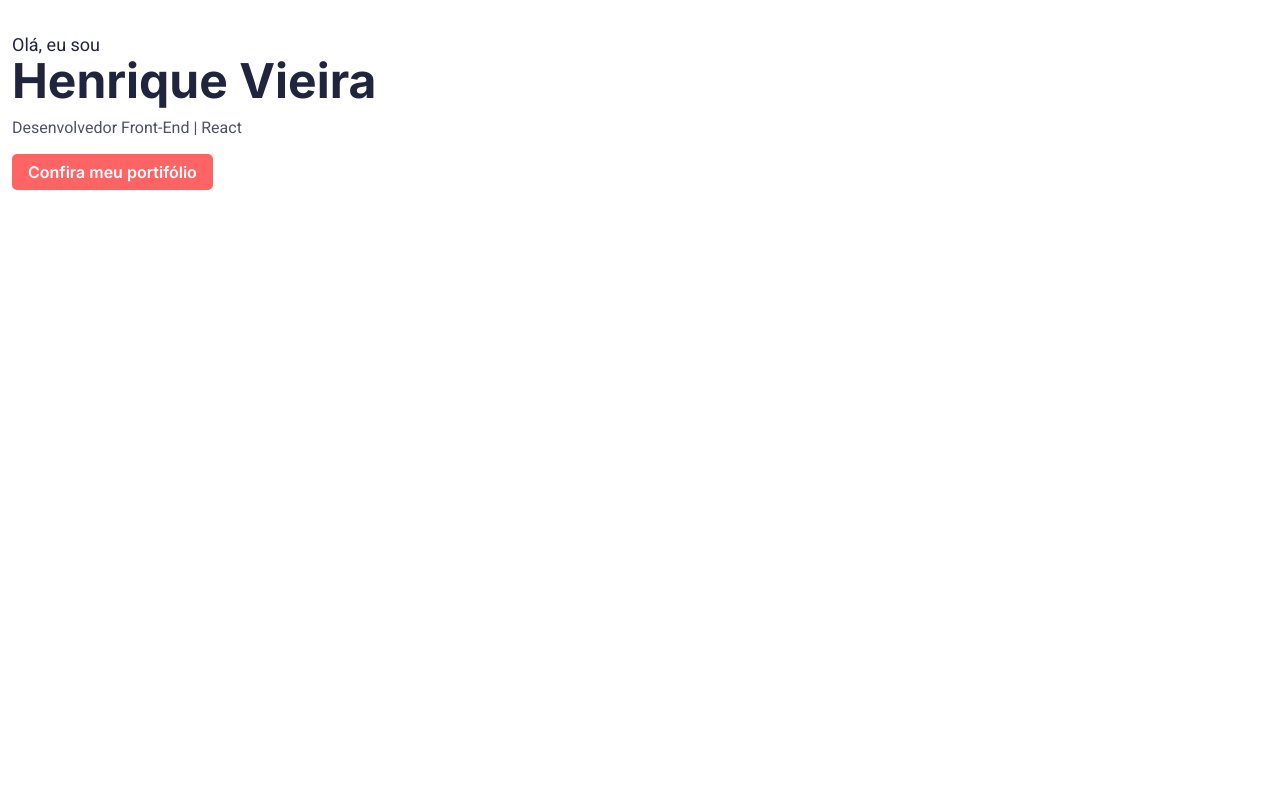
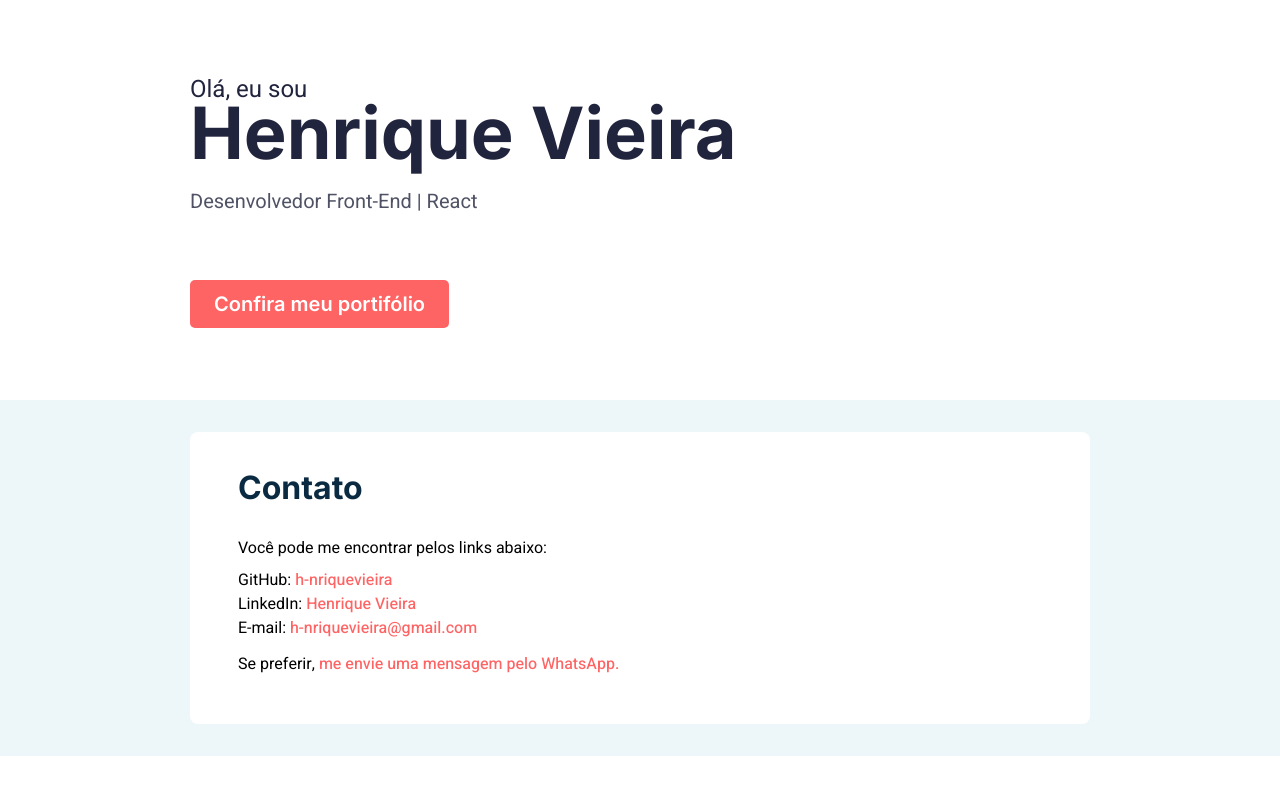
Before and after one commit to h-nriquevieira/portfolio, a React (Vite) app: page / in a window 1280 px wide. Shown: the top 794 px of the page. Built offline with nearby package versions, Linux system fonts and the light colour scheme.

Commit message:
Finish section Contato

```diff
--- a/index.html
+++ b/index.html
@@ -5,7 +5,7 @@
     <meta name="viewport" content="width=device-width, initial-scale=1.0" />
     <link rel="preconnect" href="https://fonts.googleapis.com">
     <link rel="preconnect" href="https://fonts.gstatic.com" crossorigin>
-    <link href="https://fonts.googleapis.com/css2?family=Heebo:wght@300;400&family=Inter:wght@500;600;700&display=swap" rel="stylesheet">
+    <link href="https://fonts.googleapis.com/css2?family=Heebo:wght@400;500&family=Inter:wght@500;600;700&display=swap" rel="stylesheet">
     <title>Henrique Vieira - Desenvolvedor Front-End | React</title>
   </head>
   <body>
--- a/package.json
+++ b/package.json
@@ -4,7 +4,7 @@
   "version": "0.0.0",
   "type": "module",
   "scripts": {
-    "dev": "vite",
+    "dev": "vite --host",
     "build": "vite build",
     "preview": "vite preview"
   },
--- a/src/App.jsx
+++ b/src/App.jsx
@@ -1,10 +1,12 @@
 import React from 'react';
+import Contato from './components/Contato/Contato';
 import Header from './components/Header/Header';
 
 function App() {
   return (
     <div className="app">
       <Header />
+      <Contato />
     </div>
   );
 }
--- /dev/null
+++ b/src/components/Contato/Contato.css
@@ -0,0 +1,50 @@
+.contato {
+    display: grid;
+    place-items: center;
+    background-color: #EDF7FA;
+    padding: 2rem .75rem;
+}
+
+.contato * {
+  margin: 0;
+}
+
+.contato--title {
+  font-size: 2rem;
+  color: #0A2A42;
+  line-height: 150%;
+  margin-bottom: 1.5rem;
+}
+
+.contato--text {
+  font-size: 1rem;
+}
+
+.contato--text:first-of-type {
+  margin-bottom: .5rem;
+}
+
+.contato--text:last-of-type {
+  margin-top: .75rem;
+}
+
+.contato--link {
+  color: #FF6464;
+  text-decoration: none;
+  font-weight: 500;
+}
+
+
+@media only screen and (min-width: 1024px) {
+  .contato .container {
+      background-color: #fff;
+      padding: 2rem 3rem 3rem;
+      border-radius: 8px;
+  }
+
+  .contato .container:hover {
+    border: 2px solid #00A8CC;
+    box-shadow: 6px 6px 0px #00A8CC;
+    border-radius: 8px;
+  }
+}
--- /dev/null
+++ b/src/components/Contato/Contato.jsx
@@ -0,0 +1,21 @@
+import React from 'react';
+import './Contato.css'
+
+function Contato() {
+  return (
+      <section className="contato">
+          <div className="container">
+            <h3 className='contato--title'>Contato</h3>
+            <p className="contato--text">
+                Você pode me encontrar pelos links abaixo:
+            </p>
+            <p className="contato--text">GitHub: <a href="" className="contato--link">h-nriquevieira</a></p>
+            <p className="contato--text">LinkedIn: <a href="" className="contato--link">Henrique Vieira</a></p>
+            <p className="contato--text">E-mail: <a href="" className="contato--link">h-nriquevieira@gmail.com</a></p>
+            <p className="contato--text contato--wpp">Se preferir, <a href="" className="contato--link">me envie uma mensagem pelo WhatsApp.</a></p>
+          </div>
+      </section>
+  );
+}
+
+export default Contato;
--- a/src/components/Header/Header.css
+++ b/src/components/Header/Header.css
@@ -1,5 +1,14 @@
 header {
     padding: 2rem .75rem;
+    min-height: 50vh;
+    display: grid;
+    place-items: center;
+}
+
+
+.container {
+  width: min(100%, 900px);
+
 }
 
 h1 {
@@ -33,3 +42,24 @@ h1 {
     padding: .5rem 1rem;
     cursor: pointer;
 }
+
+@media only screen and (min-width: 600px) {
+    .header--pre-title {
+      font-size: 1.5rem;
+    }
+
+    h1 {
+      font-size: 4.5rem;
+      margin: .25rem 0 2rem;
+    }
+
+    .header--subtitle,
+    .header--btn {
+      font-size: 1.25rem;
+    }
+
+    .header--btn {
+      padding: .75rem 1.5rem;
+      margin-top: 3rem;
+    }
+}
--- a/src/components/Header/Header.jsx
+++ b/src/components/Header/Header.jsx
@@ -4,10 +4,12 @@ import './Header.css'
 function Header() {
   return (
       <header>
-          <p className='header--pre-title'>Olá, eu sou</p>
-          <h1>Henrique Vieira</h1>
-          <h2 className='header--subtitle'>Desenvolvedor Front-End | React</h2>
-          <button className='header--btn'>Confira meu portifólio</button>
+          <div className="container">
+              <p className='header--pre-title'>Olá, eu sou</p>
+              <h1>Henrique Vieira</h1>
+              <h2 className='header--subtitle'>Desenvolvedor Front-End | React</h2>
+              <button className='header--btn'>Confira meu portifólio</button>
+          </div>
       </header>
   );
 }
```
